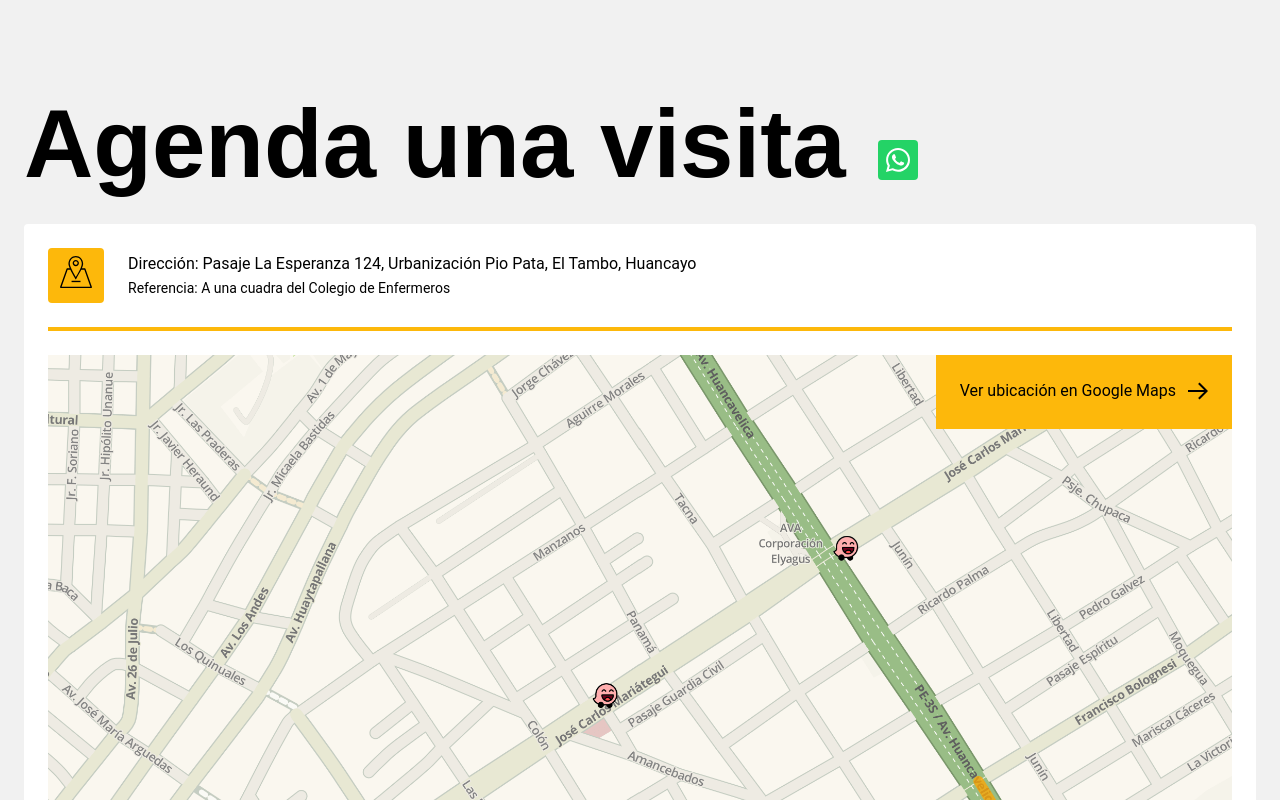
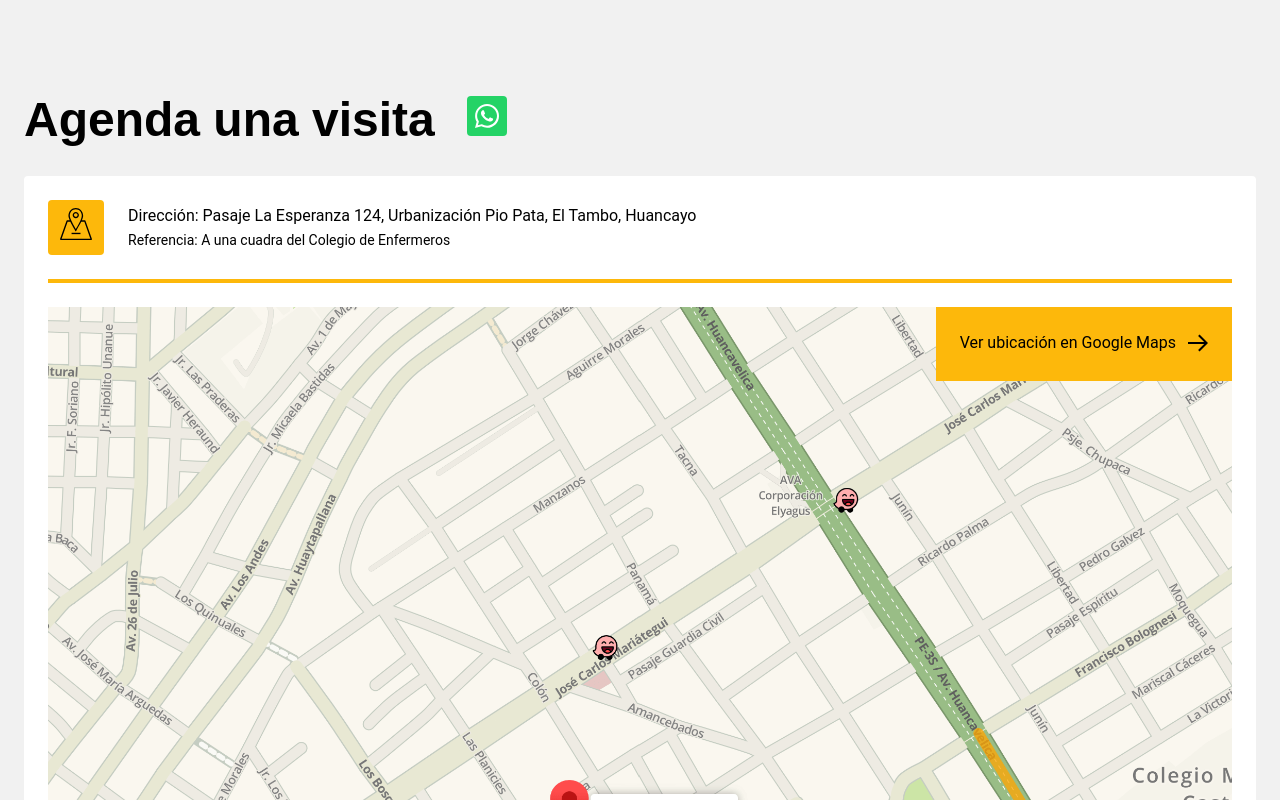
Before and after one commit to raffo1234/esperanza124, a Next.js app: page /sections/Address in a window 1280 px wide. Shown: the top 800 px of the page. Built offline with nearby package versions, Linux system fonts and the light colour scheme.

Commit message:
feat: adjust UI styles

```diff
--- a/components/Subtitle.js
+++ b/components/Subtitle.js
@@ -2,7 +2,7 @@ import React from "react";
 
 export default function Subtitle({ children }) {
   return (
-    <h2 className="mb-8 font-serif text-4xl font-bold md:text-6xl lg:text-8xl brown">
+    <h2 className="mb-8 font-serif text-3xl font-bold md:text-4xl lg:text-5xl brown">
       {children}
     </h2>
   );
--- a/pages/sections/Address.js
+++ b/pages/sections/Address.js
@@ -13,11 +13,11 @@ export default function Address() {
   return (
     <Section id="ubicacion">
       <Container>
-        <div className="flex ">
+        <div className="flex">
           <Subtitle>Agenda una visita</Subtitle>
           <a
             href="https://wa.me/51988226088/?text=Quiero%20reservar%20una%20cita.%20%0AProyecto%20Esperanza%20124%2C%20El%20Tambo%20Huancayo"
-            className="flex items-center self-center justify-center p-2 ml-8 rounded bg-whatsapp"
+            className="flex items-center self-start justify-center p-2 ml-8 rounded bg-whatsapp"
             target="_blank"
             rel="noreferrer"
             alt="51988226088 - Esperanza 124, Departamentos en Venta en Huancayo El Tambo Pio Pata"
```
